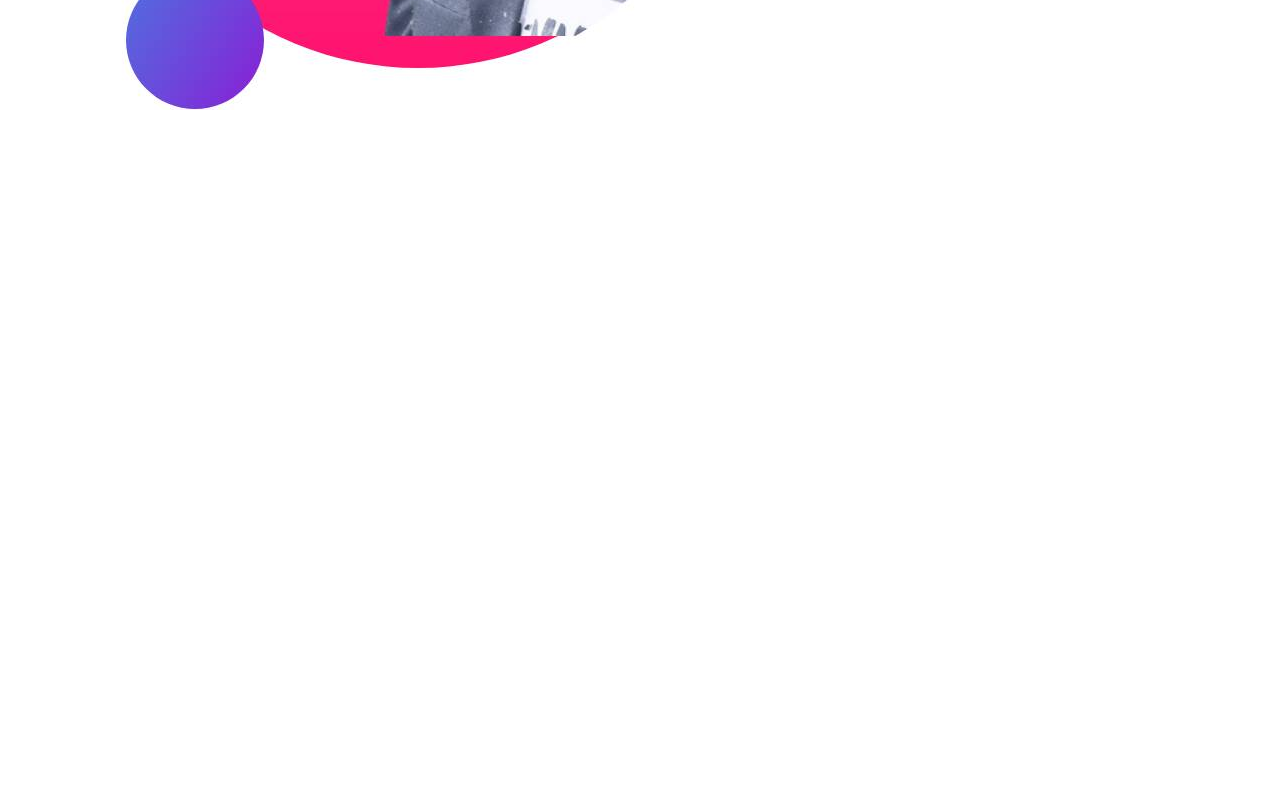
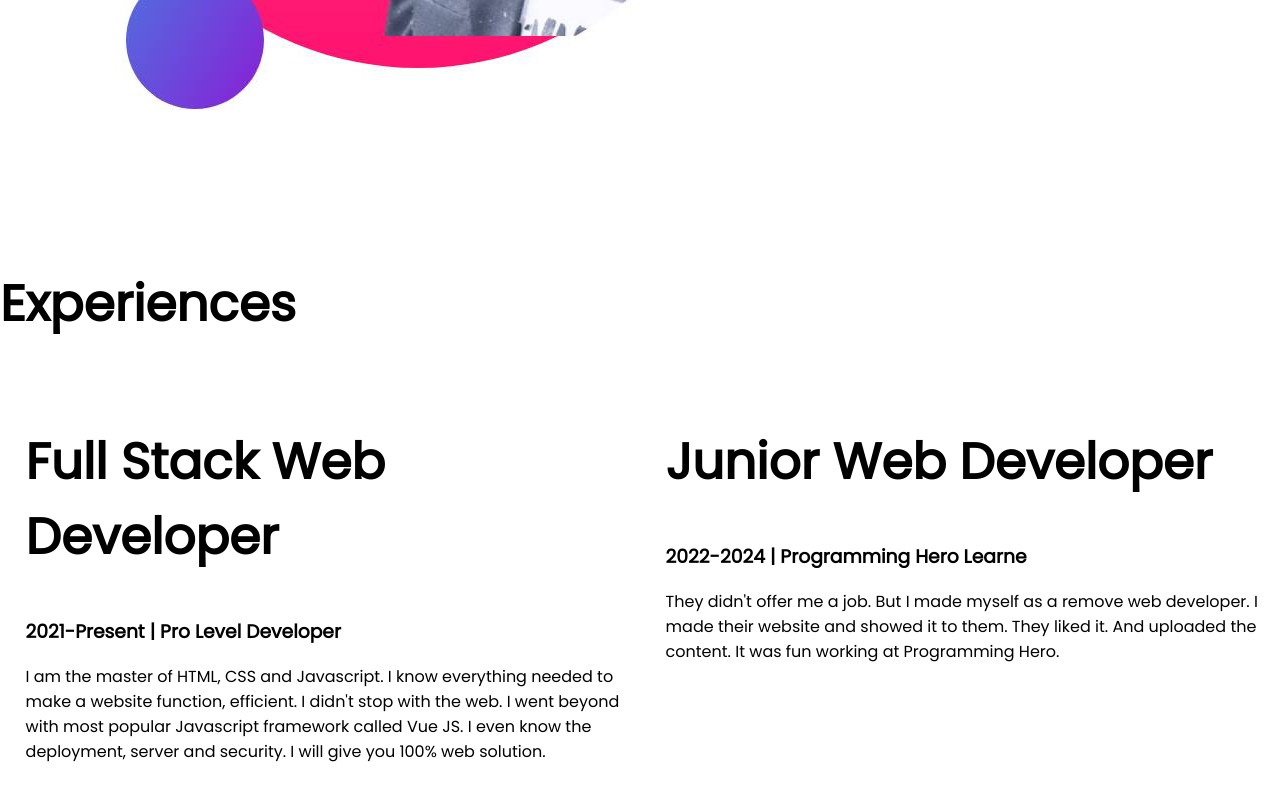
Before and after one commit to mostafizur610/developer-portfolio, a plain HTML site: page index.html in a window 1280 px wide. Shown: the part 1562-2362 px from the top of the page. Before the commit the page ends 1829 px from the top, so only its background shows below. Drawn offline with Linux system fonts and the light colour scheme.

Commit message:
experiences added

```diff
--- a/index.html
+++ b/index.html
@@ -13,7 +13,7 @@
 </head>
 
 <body>
-    <section class="top-banner">
+    <section class="top-banner flexible-container">
         <div class="half-width">
             <h1>Welcome To</h1>
             <h1><span class="orange-color">Mostafizur Rahman's</span> World</h1>
@@ -32,7 +32,7 @@
         </div>
     </section>
 
-    <section class="dream-big">
+    <section class="dream-big flexible-container">
         <div class="half-width">
             <img src="images/mithun02.jpg" alt="">
         </div>
@@ -44,6 +44,26 @@
             <a class="link-button" target="_blank" href="">DOWNLOAD RESUME</a>
         </div>
     </section>
+    <section class="experience-area">
+        <h1>Experiences</h1>
+        <div class="flexible-container">
+            <div class="half-width">
+                <h1>Full Stack Web Developer</h1>
+                <h3>2021-Present | Pro Level Developer</h3>
+                <p>I am the master of HTML, CSS and Javascript. I know everything needed to make a website function,
+                    efficient. I didn't stop with the web. I went beyond with most popular Javascript framework called
+                    Vue
+                    JS. I even know the deployment, server and security. I will give you 100% web solution.</p>
+            </div>
+            <div class="half-width">
+                <h1>Junior Web Developer</h1>
+                <h3>2022-2024 | Programming Hero Learne</h3>
+                <p>They didn't offer me a job. But I made myself as a remove web developer. I made their website and
+                    showed
+                    it to them. They liked it. And uploaded the content. It was fun working at Programming Hero.</p>
+            </div>
+        </div>
+    </section>
 
 </body>
 
--- a/style.css
+++ b/style.css
@@ -12,7 +12,7 @@ h1 {
     color: orange;
 }
 
-section {
+.flexible-container {
     display: flex;
     margin-bottom: 150px;
 }
```
